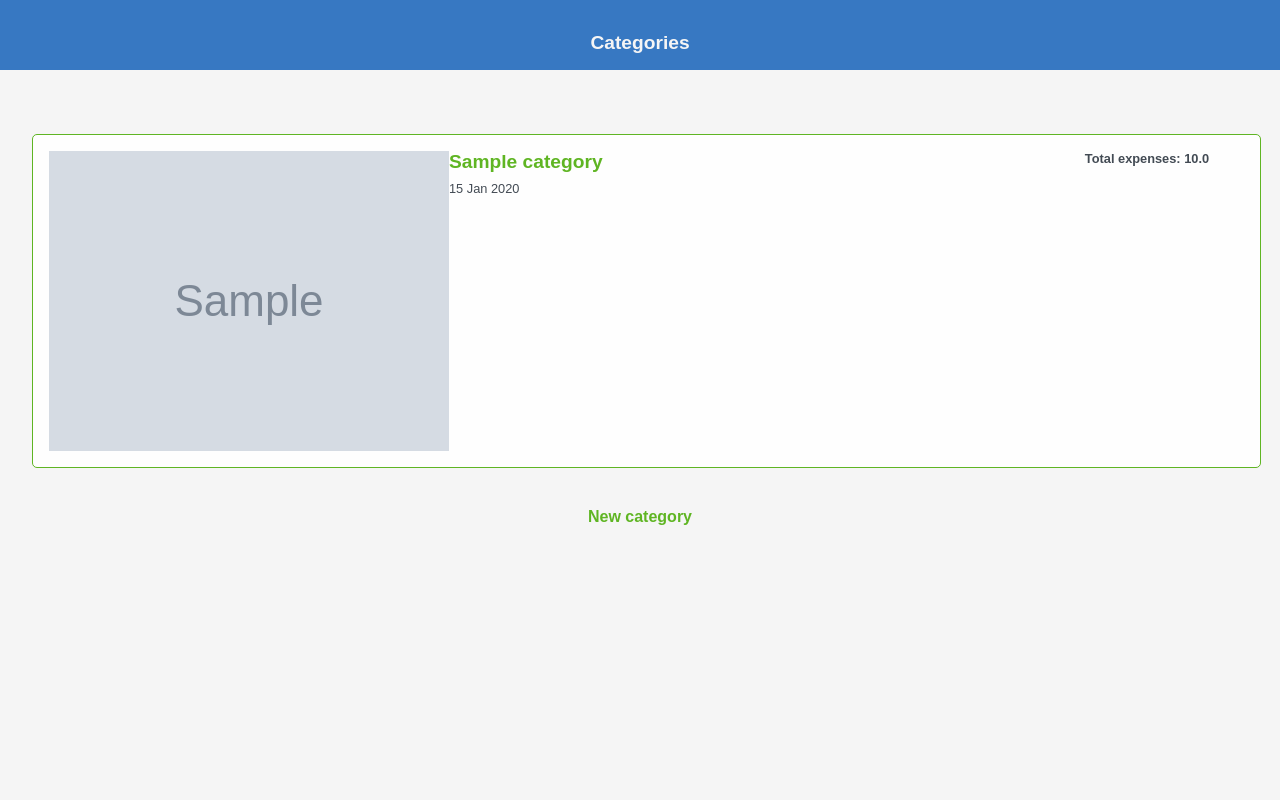
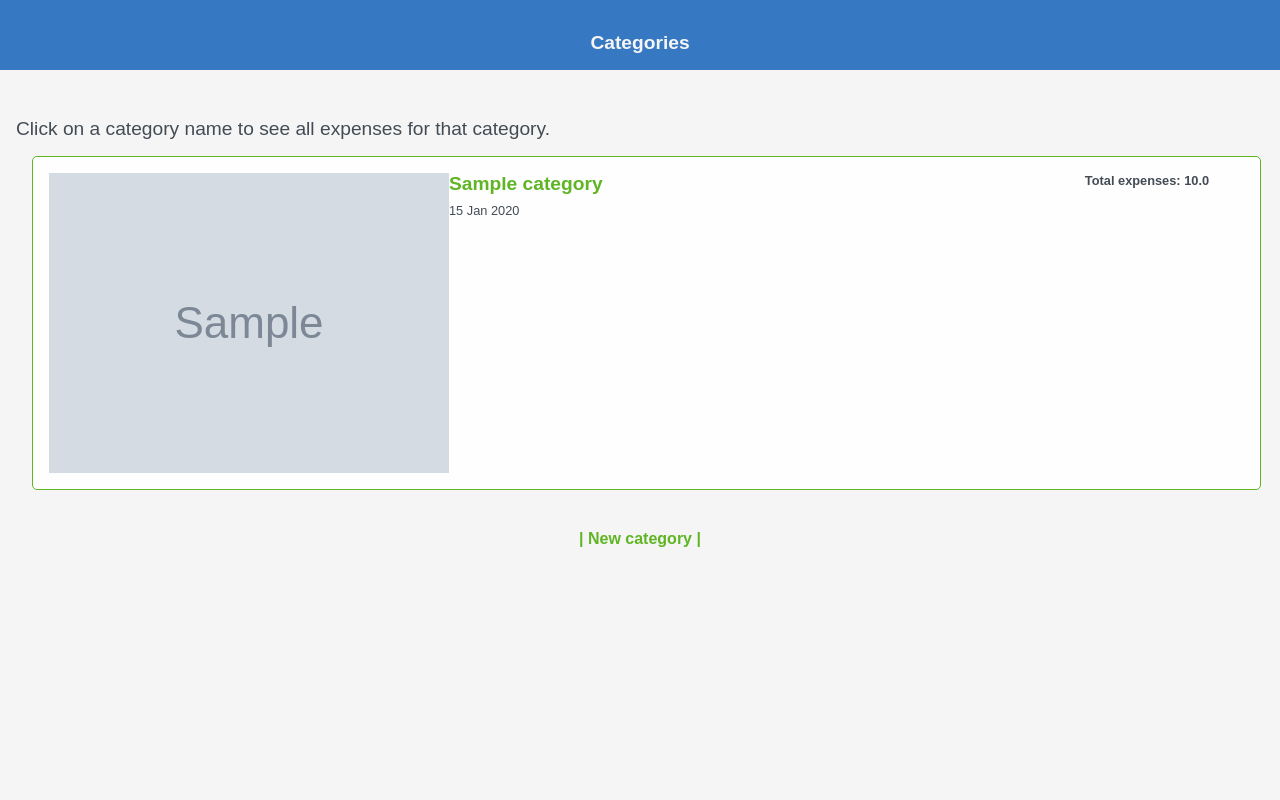
Before and after one commit to ahzamir/budget-app, a Rails app: page / in a window 1280 px wide. Shown: the part 87-887 px from the top of the page. Run offline with Rails 7, Linux system fonts and the light colour scheme; a user stored in the database is signed in; tables that the repository leaves empty hold one stand-in row (values such as "Sample post"); grey boxes marked "Sample" are stand-in pictures; some libraries are stand-ins or nearby versions.

Commit message:
add some more style to the a tags

```diff
--- a/app/assets/stylesheets/application.css
+++ b/app/assets/stylesheets/application.css
@@ -88,6 +88,10 @@ a {
   color: var(--second);
   text-decoration: none;
   padding: 0.5rem;
+}
+
+a:hover {
+  color: var(--main);
 }
 
 .category-name a {
--- a/app/views/categories/index.html.erb
+++ b/app/views/categories/index.html.erb
@@ -6,6 +6,7 @@
   <div id="categories" class="categories">
     <% if @categories.any? %>
       <ul>
+        <p>Click on a category name to see all expenses for that category.</p>
         <% @categories.each do |category| %>
           <li>
             <%= render category %>
@@ -13,11 +14,11 @@
         <% end %>
       </ul>
     <% else %>
-      <p>No categories yet. <%= link_to "Create one", new_user_category_path(current_user) %></p>
+      <p>No categories yet.</p>
     <% end %>
   </div>
 
-  <%= link_to "New category", new_user_category_path(current_user) %>
+  <%= link_to "| New category |", new_user_category_path(current_user) %>
 <% else %>
   <div>
     <h3 class="alert-msg">You are not signed in</h3>
--- a/app/views/categories/new.html.erb
+++ b/app/views/categories/new.html.erb
@@ -7,5 +7,5 @@
 <br>
 
 <div>
-  <%= link_to "Back to categories", user_categories_path(current_user) %>
+  <%= link_to "| Back to categories |", user_categories_path(current_user) %>
 </div>
--- a/app/views/expenses/index.html.erb
+++ b/app/views/expenses/index.html.erb
@@ -13,4 +13,4 @@
   <% end %>
 </div>
 
-<%= link_to "New expense", new_user_category_expense_path(current_user, @category) %>
+<%= link_to "| New expense |", new_user_category_expense_path(current_user, @category) %>
--- a/app/views/expenses/new.html.erb
+++ b/app/views/expenses/new.html.erb
@@ -7,5 +7,5 @@
 <br>
 
 <div>
-  <%= link_to "Back to expenses", user_category_expenses_path(current_user, @category) %>
+  <%= link_to "| Back to expenses |", user_category_expenses_path(current_user, @category) %>
 </div>
--- a/app/views/users/show.html.erb
+++ b/app/views/users/show.html.erb
@@ -11,5 +11,5 @@
     <p>
         Created at: <%= @user.created_at %>
     </p>
-    <%= link_to "Categories", user_categories_path(@user) %>
+    <%= link_to "| Categories |", user_categories_path(@user) %>
 </div>
```
